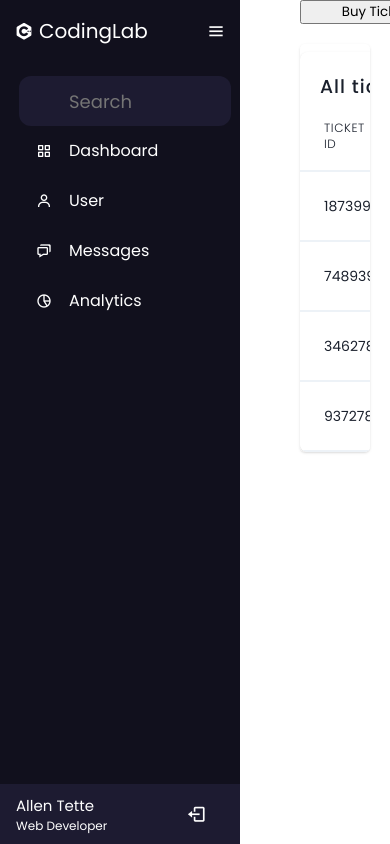
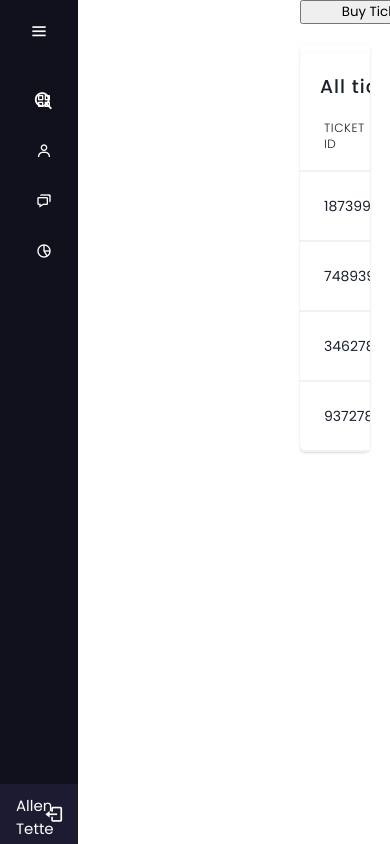
Before and after one commit to alleneben/mirror-ventures, a React (Create React App) app: page /app/dashboard/tickets in a window 390 px wide. Shown: the top 844 px of the page. Built offline with nearby package versions, Linux system fonts and the light colour scheme.

Commit message:
responsive dashboards

```diff
--- a/src/components/sidenav/sidenav.js
+++ b/src/components/sidenav/sidenav.js
@@ -1,11 +1,9 @@
 import React from 'react';
 import { NavLink } from "react-router-dom";
-import { FontAwesomeIcon } from "@fortawesome/react-fontawesome";
-import {  faEnvelope,faQrcode, faBars, faTimes,faCog } from "@fortawesome/free-solid-svg-icons";
 
-import { ReactComponent as Logo } from '../../asset/img/logo.svg';
-import SideNavItem from './sidenavitem';
-import styles from './sidenav.module.scss';
+// import { ReactComponent as Logo } from '../../asset/img/logo.svg';
+// import SideNavItem from './sidenavitem';
+// import styles from './sidenav.module.scss';
 
 
 
@@ -14,6 +12,14 @@ import styles from './sidenav.module.scss';
 const SideNav = () => {
 
 
+
+    const toggleSidebar = () => {
+        let btn = document.querySelector("#menubtn")
+        btn.classList.toggle('active')
+
+        let sidebar = document.querySelector(".sidebar")
+        sidebar.classList.toggle('active')
+    }
     return(
         // <>
         // <input type="checkbox" id={styles.check}/>
@@ -42,15 +48,15 @@ const SideNav = () => {
         // </div>
         // </>
         <>
-        <div id="cock" className={styles.sidebar}>
-            <div className={styles.logoContent}>
-                <div className={styles.logo}>
+        <div className="sidebar">
+            <div className="logoContent">
+                <div className={"logo"}>
                     <i className='bx bxl-c-plus-plus'></i>
-                    <div className={styles.logoName}>CodingLab</div>
+                    <div className={"logoName"}>CodingLab</div>
                 </div>
-                <i className='bx bx-menu' id={styles.menubtn}></i>
+                <i className='bx bx-menu' id="menubtn" onClick={toggleSidebar}></i>
             </div>
-            <ul className={styles.navList}>
+            <ul className={"navList"}>
                 <li>
                     {/* <NavLink> */}
                         <i className="bx bx-search"></i>
@@ -61,42 +67,42 @@ const SideNav = () => {
                 <li>
                     <NavLink to={"/"}>
                         <i className="bx bx-grid-alt"></i>
-                        <span className={styles.linksName}>Dashboard</span>
+                        <span className={"linksName"}>Dashboard</span>
                     </NavLink>
                     <span className="tooltip">Dashboard</span>
                 </li>
                 <li>
                     <NavLink to={"/"}>
                         <i className="bx bx-user"></i>
-                        <span className={styles.linksName}>User</span>
+                        <span className={"linksName"}>User</span>
                     </NavLink>
                     <span className="tooltip">User</span>
                 </li>
                 <li>
                     <NavLink to={"/"}>
                         <i className="bx bx-chat"></i>
-                        <span className={styles.linksName}>Messages</span>
+                        <span className={"linksName"}>Messages</span>
                     </NavLink>
                     <span className="tooltip">Messages</span>
                 </li>
                 <li>
                     <NavLink to={"/"}>
                         <i className="bx bx-pie-chart-alt-2"></i>
-                        <span className={styles.linksName}>Analytics</span>
+                        <span className={"linksName"}>Analytics</span>
                     </NavLink>
                     <span className="tooltip">Analytics</span>
                 </li>
             </ul>
-            <div className={styles.profileContent}>
-                <div className={styles.profile}>
-                    <div className={styles.profileDetails}>
+            <div className={"profileContent"}>
+                <div className={"profile"}>
+                    <div className={"profileDetails"}>
                         {/* <img src="pic.jpg" alt="profile pic"/> */}
-                        <div className={styles.nameJob}>
-                            <div className={styles.name}>Allen Tette</div>
-                            <div className={styles.job}>Web Developer</div>
+                        <div className={"nameJob"}>
+                            <div className={"name"}>Allen Tette</div>
+                            <div className={"job"}>Web Developer</div>
                         </div>
                     </div>
-                    <i className="bx bx-log-out" id={styles.logOut}></i>
+                    <i className="bx bx-log-out" id={"logOut"}></i>
                 </div>
             </div>
         </div>
--- a/src/components/sidenav/sidenav.module.scss
+++ b/src/components/sidenav/sidenav.module.scss
@@ -118,10 +118,13 @@
     top: 0;
     left: 0;
     height: 100%;
-    width: 240px;
+    width: 78px;
     background: #11101d;
     padding: 6px 14px;
-
+    transition: all 0.5s ease;
+}
+.sidebar.active{
+    width: 240px;
 }
 
 .sidebar .logoContent .logo {
@@ -130,6 +133,12 @@
     height: 50px;
     width: 100%;
     align-items: center;
+    opacity: 0;
+    pointer-events: none;
+}
+.sidebar.active .logoContent .logo {
+    opacity: 1;
+    pointer-events: none;
 }
 
 .logoContent i {
@@ -140,18 +149,22 @@
     font-size: 20px;
     font-weight: 400;
 }
-.sidebar #menubtn {
-    position: absolute;
-    color: #fff;
-    left: 90%;
-    top: 6px;
-    font-size: 20px;
-    height: 50px;
-    width: 50px;
-    text-align: center;
-    line-height: 50px;
-    transform: translateX(-50%);
-}
+// .sidebar #menubtn {
+//     position: absolute;
+//     color: #fff;
+//     left: 90%;
+//     top: 6px;
+//     left: 50%;
+//     font-size: 20px;
+//     height: 50px;
+//     width: 50px;
+//     text-align: center;
+//     line-height: 50px;
+//     transform: translateX(-50%);
+// }
+// .sidebar.active #menubtn {
+//     left: 90%;
+// }
 .sidebar ul {
     margin-top: 20px;
 }
@@ -191,12 +204,20 @@
     color: #11101d;
     background: #fff;
 }
-.sidebar ul li a i{
+.sidebar ul li i{
     height: 50px;
     min-width: 50px;
     border-radius: 12px;
     line-height: 50px;
     text-align: center;
+}
+.sidebar .linksName {
+    opacity: 0;
+    pointer-events: none;
+}
+.sidebar.active .linksName {
+    opacity: 1;
+    pointer-events: none;
 }
 .sidebar .profileContent {
     position: absolute;
--- a/src/index.css
+++ b/src/index.css
@@ -15,6 +15,173 @@ body {
   width: 100%;
   overflow: hidden;
 }
+
+
+.sidebar {
+  position: fixed;
+  top: 0;
+  left: 0;
+  height: 100%;
+  width: 78px;
+  background: #11101d;
+  padding: 6px 14px;
+  transition: all 0.5s ease;
+}
+.sidebar.active{
+  width: 240px;
+}
+
+.sidebar .logoContent .logo {
+  color: #fff;
+  display: flex;
+  height: 50px;
+  width: 100%;
+  align-items: center;
+  opacity: 0;
+  pointer-events: none;
+}
+.sidebar.active .logoContent .logo {
+  opacity: 1;
+  pointer-events: none;
+}
+
+.logoContent i {
+  font-size: 20px;
+  margin-right: 5px;
+}
+.logoContent .logo .logoName {
+  font-size: 20px;
+  font-weight: 400;
+}
+.sidebar #menubtn {
+     position: absolute;
+     color: #fff;
+     left: 90%;
+    top: 6px;
+     left: 50%;
+    font-size: 20px;
+     height: 50px;
+     width: 50px;
+     text-align: center;
+     line-height: 50px;
+     transform: translateX(-50%);
+ }
+ .sidebar.active #menubtn {
+     left: 90%;
+ }
+.sidebar ul {
+  margin-top: 20px;
+}
+.sidebar ul li{
+  position: relative;
+  height: 50%;
+  width: 100%;
+  margin: 0 5px;
+  list-style: none;
+  line-height: 50px;
+}
+
+.sidebar ul li input {
+  position: absolute;
+  height: 100%;
+  width: 100%;
+  left: 0;
+  top: 0;
+  border-radius: 12px;
+  outline: none;
+  border: none;
+  background: #1d1b31;
+  padding-left: 50px;
+  font-size: 18px;
+  color: #fff;
+}
+
+.sidebar ul li a{
+  color: #fff;
+  display: flex;
+  align-items: center;
+  text-decoration: none;
+  transition: all 0.4s ease;
+  border-radius: 12px;
+}
+.sidebar ul li a:hover{
+  color: #11101d;
+  background: #fff;
+}
+.sidebar ul li i{
+  height: 50px;
+  min-width: 50px;
+  border-radius: 12px;
+  line-height: 50px;
+  text-align: center;
+}
+.sidebar .linksName {
+  opacity: 0;
+  pointer-events: none;
+}
+.sidebar.active .linksName {
+  opacity: 1;
+  pointer-events: none;
+}
+.sidebar .profileContent {
+  position: absolute;
+  color: #fff;
+  bottom: 0;
+  left: 0;
+  width: 100%;
+}
+.sidebar .profileContent .profile {
+  position: relative;
+  padding: 10px 6px;
+  height: 60px;
+  background: #1d1b31;
+}
+.profileContent .profile .profileDetails {
+  display: flex;
+  align-items: center;
+}
+.profile .profileDetails img{
+  height: 45px;
+  width: 45px;
+  object-fit: cover;
+  border-radius: 12px;
+}
+.profile .profileDetails .nameJob{
+  margin-left: 10px;
+}
+.profile .profileDetails .name{
+  font-size: 15px;
+  font-weight: 400;
+}
+.profile .profileDetails .job{
+  font-size: 12px;
+}
+.profile #logOut {
+  position: absolute;
+  left: 88%;
+  bottom: 5px;
+  transform: translateX(-50%);
+  min-width: 50px;
+  line-height: 50px;
+  font-size: 20px;
+  border-radius: 12px;
+}
+/* #menubtn {
+  position: absolute;
+  color: #fff;
+  left: 90%;
+  top: 6px;
+  left: 50%;
+  font-size: 20px;
+  height: 50px;
+  width: 50px;
+  text-align: center;
+  line-height: 50px;
+  transform: translateX(-50%);
+} */
+/* #menubtn {
+  left: 90%;
+} */
 ul li .tooltip{
   position: absolute;
   left: 122px;
@@ -36,12 +203,17 @@ ul li:hover .tooltip{
   opacity: 1;
   top: 50%;
 }
-/* ul li .bx-search{
+.sidebar ul li .bx-search{
   position: absolute;
   z-index: 99;
   color: #fff;
   font-size: 22px;
-} */
+  transition: all 0.5s ease;
+}
+ul li .bx-search:hover{
+  background: #fff;
+  color: #1d1b31;
+}
 ::-webkit-scrollbar {
   width: 2px;
 }
--- a/src/layouts/dashboard-layout-container/dashboard-layout.js
+++ b/src/layouts/dashboard-layout-container/dashboard-layout.js
@@ -1,8 +1,8 @@
 import React from 'react';
 // import { Link } from 'react-router-dom';
 import DashboardRoutes from '../../routes/dashboard-routes';
-import { faUser, faBell, faSearch} from "@fortawesome/free-solid-svg-icons";
-import { FontAwesomeIcon } from "@fortawesome/react-fontawesome";
+// import { faUser, faBell, faSearch} from "@fortawesome/free-solid-svg-icons";
+// import { FontAwesomeIcon } from "@fortawesome/react-fontawesome";
 
 
 import { SideNav } from '../../components';
@@ -14,8 +14,8 @@ const DashboardLayout = (props) => {
     return(
         <div className={styles.container}>
             <SideNav />
-            <nav className={styles.nav}>
-                <h1>{'Welcome Jones'}</h1>
+            {/* <nav className={styles.nav}> */}
+                {/* <h1>{'Welcome Jones'}</h1>
                 <div className={styles.right}>
                     <FontAwesomeIcon style={{ fontSize: "1rem", color: "#cbd5e0", marginRight: "1rem"}} icon={faSearch}/>
                     <FontAwesomeIcon style={{ fontSize: "1rem", color: "#cbd5e0", marginRight: "1rem"}} icon={faBell}/>
@@ -24,7 +24,7 @@ const DashboardLayout = (props) => {
                     <div className={styles.dropdown}>
                         <button className={styles.dropbtn}>
                             <FontAwesomeIcon style={{ fontSize: "1.5rem"}} icon={faUser} />{" "}
-                        </button>
+                        </button> */}
                         {/* <div className={styles.dropdowncontent}>
                             <Link to='/'>
                                 <FontAwesomeIcon style={{ fontSize: "1.5rem"}} icon={faUserCog} />{" "}
@@ -35,9 +35,9 @@ const DashboardLayout = (props) => {
                                 Logout
                             </Link>
                         </div> */}
-                    </div>
+                    {/* </div>
                 </div>
-            </nav>
+            </nav> */}
             {/* <TopNav /> */}
             <main className={styles.main}>
                 <DashboardRoutes />
```
